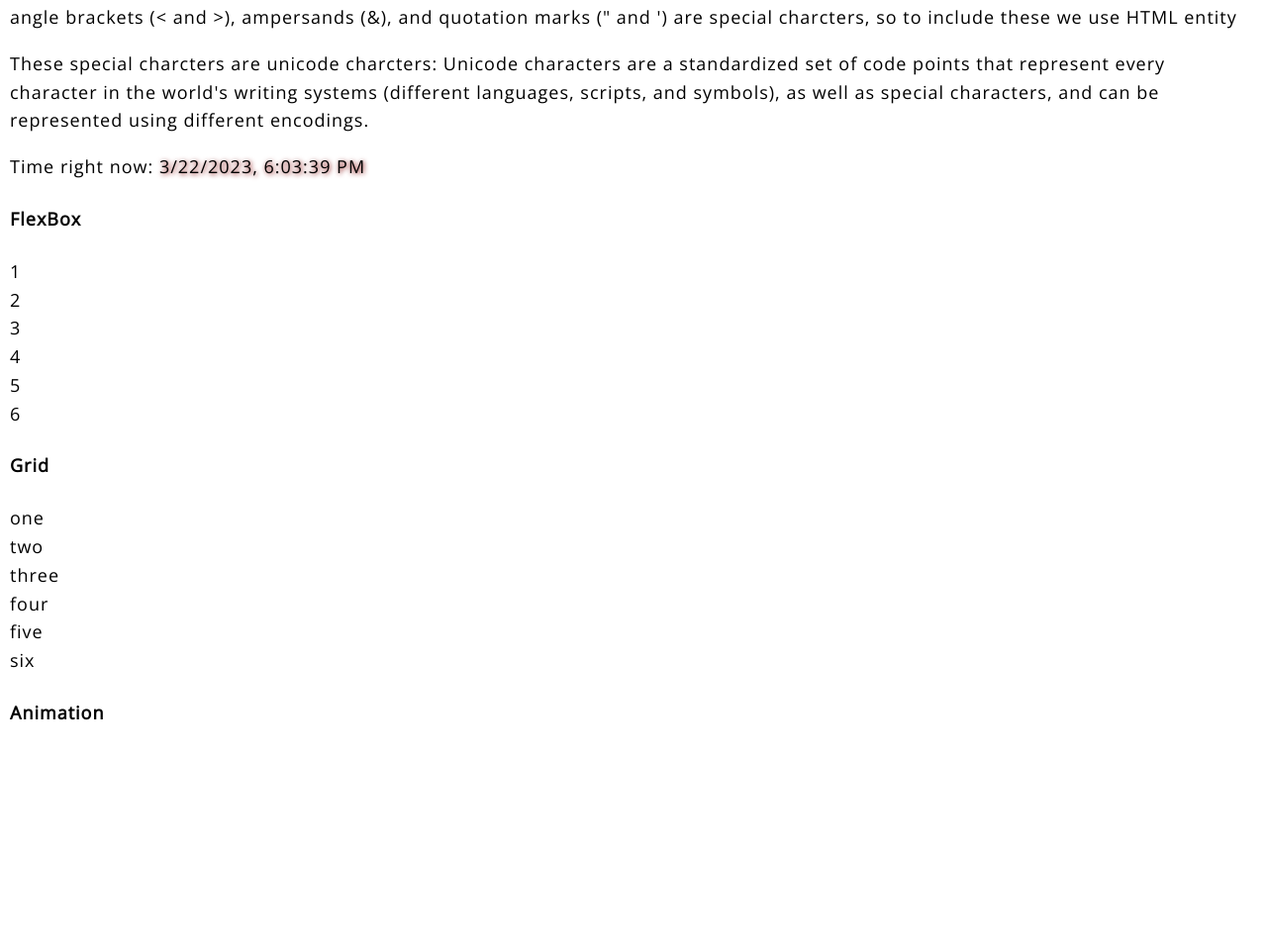
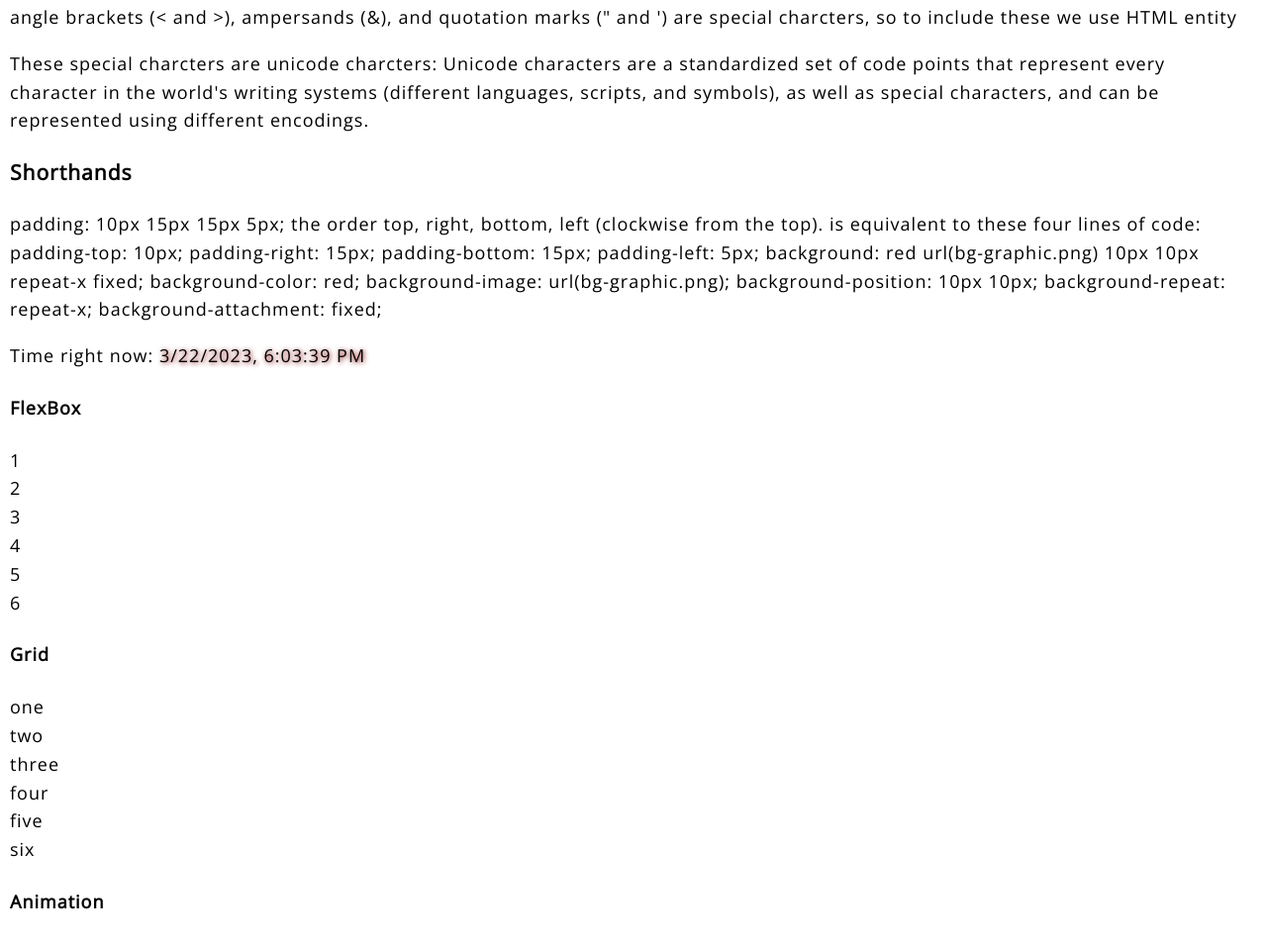
Before and after one commit to imkraman/myLearningCSS, a plain HTML site: page index.html in a window 1280 px wide. Shown: the part 1341-2295 px from the top of the page at 99% size. Before the commit the page ends 2110 px from the top, so only its background shows below. Drawn offline with nearby package versions, Linux system fonts and the light colour scheme.

Commit message:
Update index.html

```diff
--- a/index.html
+++ b/index.html
@@ -62,6 +62,27 @@
         <p>angle brackets (< and >), ampersands (&), and quotation marks (" and ') are special charcters, so to include these we use HTML entity</p>
         <p>These special charcters are unicode charcters: Unicode characters are a standardized set of code points that represent every character in the world's writing systems (different languages, scripts, and symbols), as well as special characters, and can be represented using different encodings.</p>
 
+	<h3>Shorthands</h3>
+        <p>
+        padding: 10px 15px 15px 5px;
+        the order top, right, bottom, left (clockwise from the top).
+
+        is equivalent to these four lines of code:
+
+        padding-top: 10px;
+        padding-right: 15px;
+        padding-bottom: 15px;
+        padding-left: 5px;
+
+        background: red url(bg-graphic.png) 10px 10px repeat-x fixed;
+
+        background-color: red;
+        background-image: url(bg-graphic.png);
+        background-position: 10px 10px;
+        background-repeat: repeat-x;
+        background-attachment: fixed;
+
+        </p>
 
 
 
```
